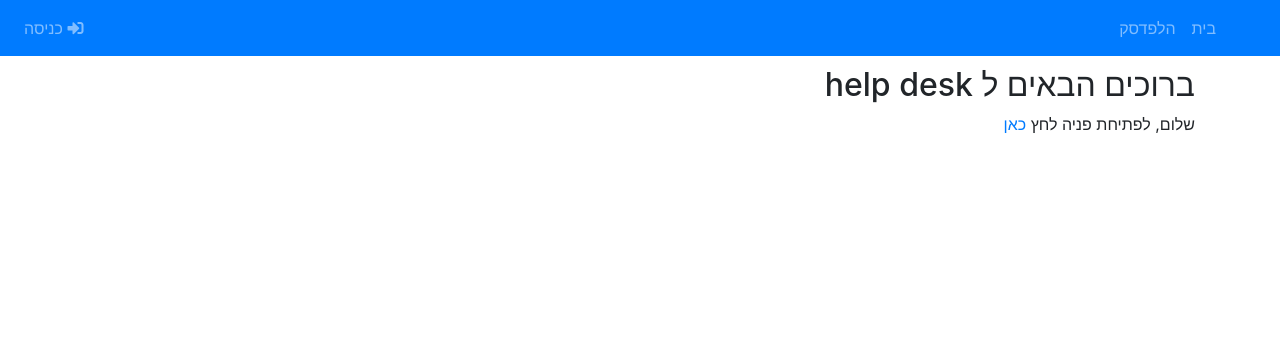
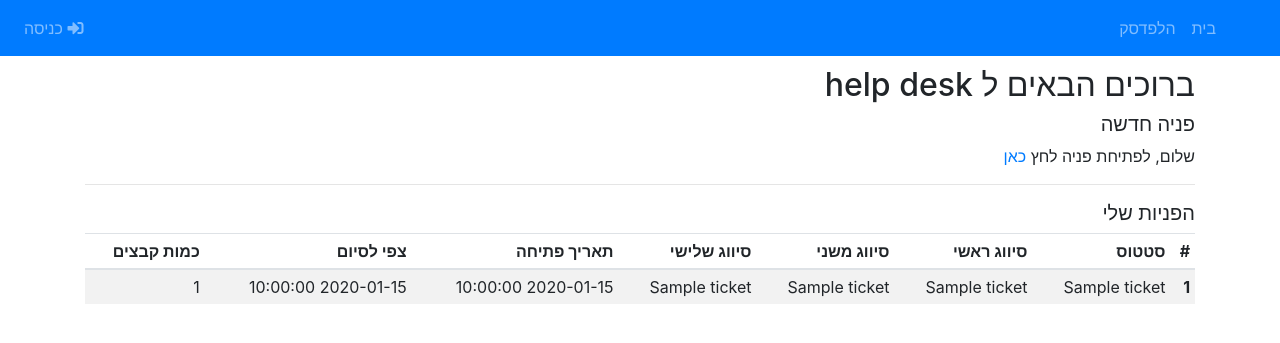
Before and after one commit to ohad24/erpy, a Flask app: template src/app/templates/help_desk/hd_home.html in a window 1280 px wide. Shown: the top 343 px of the page. Run offline with Flask 2, Linux system fonts and the light colour scheme; the template is opened without the code that fills it: most values are stand-ins (such as "Sample title", 1, 10 or a date in 2020); some libraries are stand-ins or nearby versions.

Commit message:
add basic my ticket table (hd home)

```diff
--- a/src/app/templates/help_desk/hd_home.html
+++ b/src/app/templates/help_desk/hd_home.html
@@ -1,8 +1,42 @@
 {% extends "bootstrap/base.html" %}
 {% block content %}
     <h2>ברוכים הבאים ל help desk</h2>
+    <h5>פניה חדשה</h5>
     <p>
         שלום, לפתיחת פניה לחץ
     <a href="{{url_for('hd.open_hd_ticket')}}">כאן</a>
     </p>
+
+    <hr>
+
+    <h5>הפניות שלי</h5>
+    <table class="table table table-striped table-hover table-sm table-responsive-md">
+        <thead>
+            <tr>
+                <th scope="col">#</th>
+                <th scope="col">סטטוס</th>
+                <th scope="col">סיווג ראשי</th>
+                <th scope="col">סיווג משני</th>
+                <th scope="col">סיווג שלישי</th>
+                <th scope="col">תאריך פתיחה</th>
+                <th scope="col">צפי לסיום</th>
+                <th scope="col">כמות קבצים</th>
+            </tr>
+        </thead>
+        <tbody>
+            {% for ticket in l_user_tickets %}
+                <tr>
+                    <th scope="row">{{ ticket['id'] }}</th>
+                    <td>{{ ticket['ticket_status_name'] }}</td>
+                    <td>{{ ticket['cat1_name'] }}</td>
+                    <td>{{ ticket['cat2_name'] }}</td>
+                    <td>{{ ticket['cat3_name'] }}</td>
+                    <td>{{ ticket['open_date'] }}</td>
+                    <td>{{ ticket['due_date'] }}</td>
+                    <td>{{ ticket['f_count'] }}</td>
+                </tr>
+            {% endfor %}
+        </tbody>
+    </table>
+
 {% endblock %}
--- a/src/app/templates/help_desk/setup_category.html
+++ b/src/app/templates/help_desk/setup_category.html
@@ -61,7 +61,7 @@
             </tr>
         </thead>
         <tbody>
-            {%  for row in category_data %}
+            {% for row in category_data %}
                 <tr>
                     <th scope="row">{{ row['id'] }}</th>
                     <td>{{ row['parent_id'] }}</td>
--- a/src/sql/003_Tables.sql
+++ b/src/sql/003_Tables.sql
@@ -92,10 +92,10 @@ CREATE TABLE ref_hd_ticket_cat3_teams (
 );
 
 
-DROP TABLE IF EXISTS ref_hd_ticket_status;
+DROP TABLE IF EXISTS ref_hd_ticket_status CASCADE;
 CREATE TABLE ref_hd_ticket_status (
     ticket_status_id SERIAL PRIMARY KEY NOT NULL,
-    ticket_status_text VARCHAR(30)
+    ticket_status_name VARCHAR(30)
 );
 
 
```
Also changed, not shown: src/app/queries/q_hd.py (+27 -0 lines), src/app/views/v_help_desk.py (+5 -3 lines), src/sql/009_Data.sql (+4 -4 lines).
